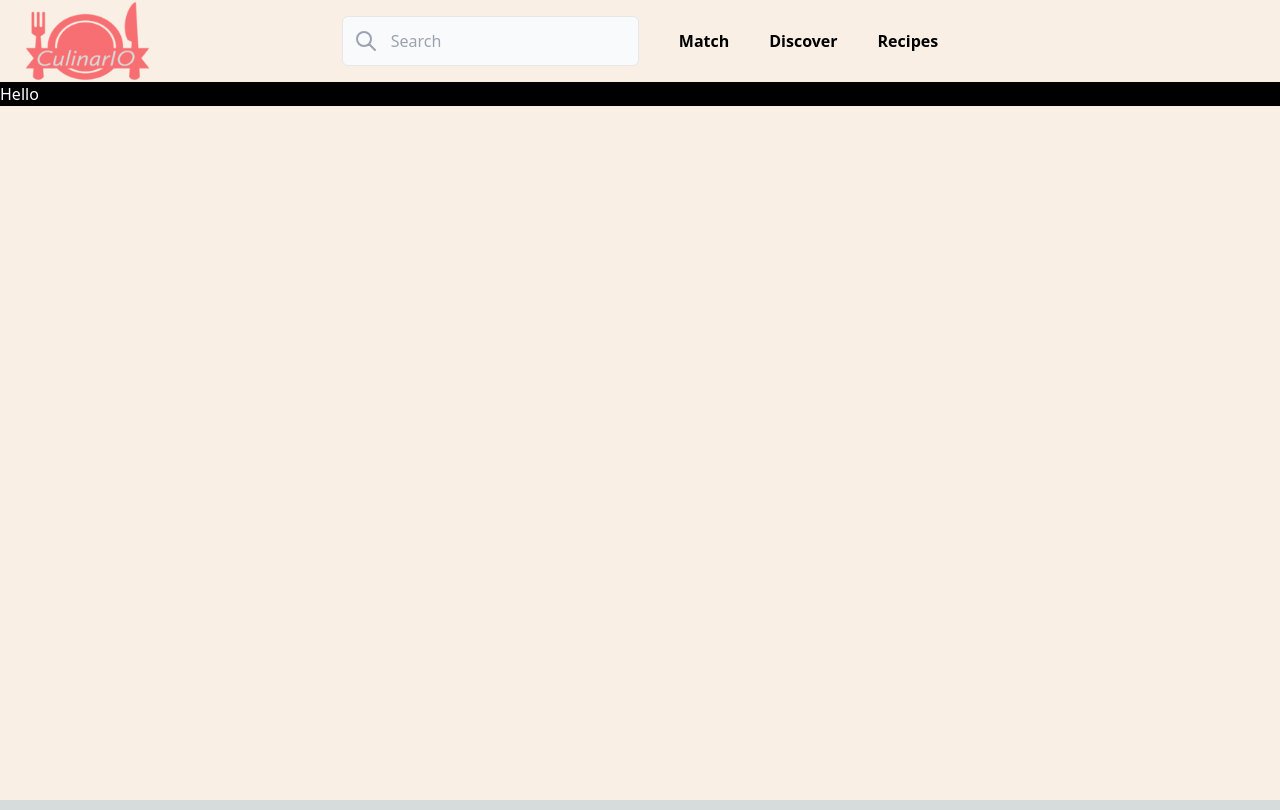
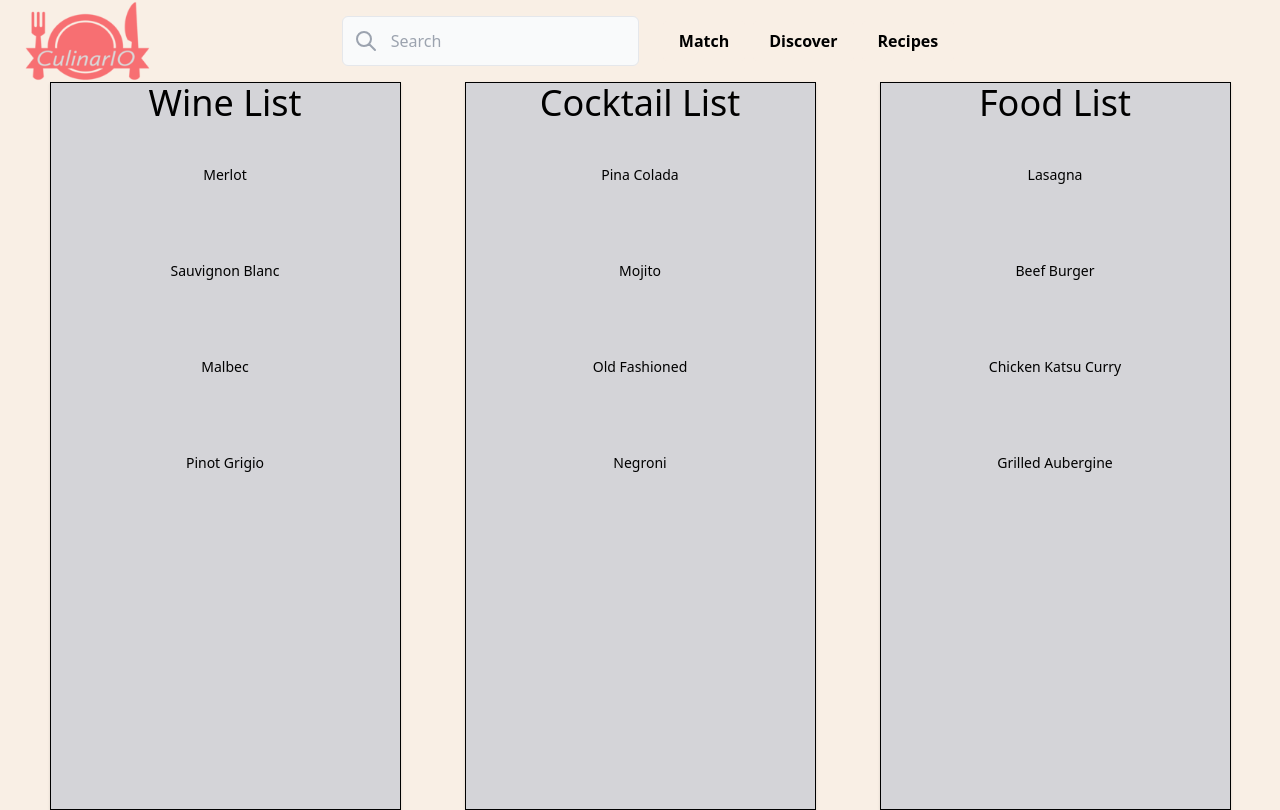
Before and after one commit to CulinarI0/Luna, a Next.js app: page / in a window 1280 px wide. Built offline with nearby package versions, Linux system fonts and the light colour scheme.

Commit message:
new feature to show most matched items on the main page and added opacity when hoover on header buttons

```diff
--- a/src/app/page.tsx
+++ b/src/app/page.tsx
@@ -1,7 +1,30 @@
+import React from 'react';
+import { Card } from "@/components/Card";
+import { Box } from '@/components/Box';
+
 export default function Home() {
+
+
   return (
-    <div className="bg-black">
-      Hello
+    <div className='flex justify-center items-center'>
+      <Box title="Wine List">
+        <Card content='Merlot'></Card>
+        <Card content='Sauvignon Blanc'></Card>
+        <Card content='Malbec'></Card>
+        <Card content='Pinot Grigio'></Card>
+      </Box>
+      <Box title="Cocktail List">
+        <Card content='Pina Colada'></Card>
+        <Card content='Mojito'></Card>
+        <Card content='Old Fashioned'></Card>
+        <Card content='Negroni'></Card>
+      </Box>
+      <Box title="Food List">
+        <Card content='Lasagna'></Card>
+        <Card content='Beef Burger'></Card>
+        <Card content='Chicken Katsu Curry'></Card>
+        <Card content='Grilled Aubergine'></Card>
+      </Box>
     </div>
   );
 }
--- /dev/null
+++ b/src/components/Box.tsx
@@ -0,0 +1,17 @@
+import React, { ReactNode } from 'react';
+
+interface IBoxProps {
+  title: string;
+  children?: ReactNode
+}
+
+export function Box({ title, children }: IBoxProps) {
+  return (
+    <div className="w-[351px] h-[728px] bg-zinc-300 shadow border border-black mx-8" id="Box">
+        <div className="text-black text-4xl font-normal font-['Inknut Antiqua'] text-center" title={title}>
+            <h1>{title}</h1>
+            {children}
+        </div>
+    </div>
+  );
+}
--- a/src/components/Button.tsx
+++ b/src/components/Button.tsx
@@ -5,7 +5,7 @@ interface ButtonProps{
 
 export default function Buttons({label}: ButtonProps){
     return (
-    <button className="bg-[#F9EFE5] text-black font-semibold py-2 px-4 rounded">
+    <button className="bg-[#F9EFE5] text-black font-semibold py-2 px-4 rounded hover:opacity-50">
         {label}
     </button>
     )
--- /dev/null
+++ b/src/components/Card.tsx
@@ -0,0 +1,17 @@
+import React from 'react';
+
+interface ICardProps {
+  content: string;
+}
+
+export function Card({ content }: ICardProps) {
+  return (
+    <div className="flex flex-row mb-2" id="Container">
+      <div className="flex-auto px-8 py-6">
+        <div id="NameText">
+          <button className='text-sm hover:opacity-50'>{content}</button>
+        </div>
+      </div>
+    </div>
+  );
+}
```
